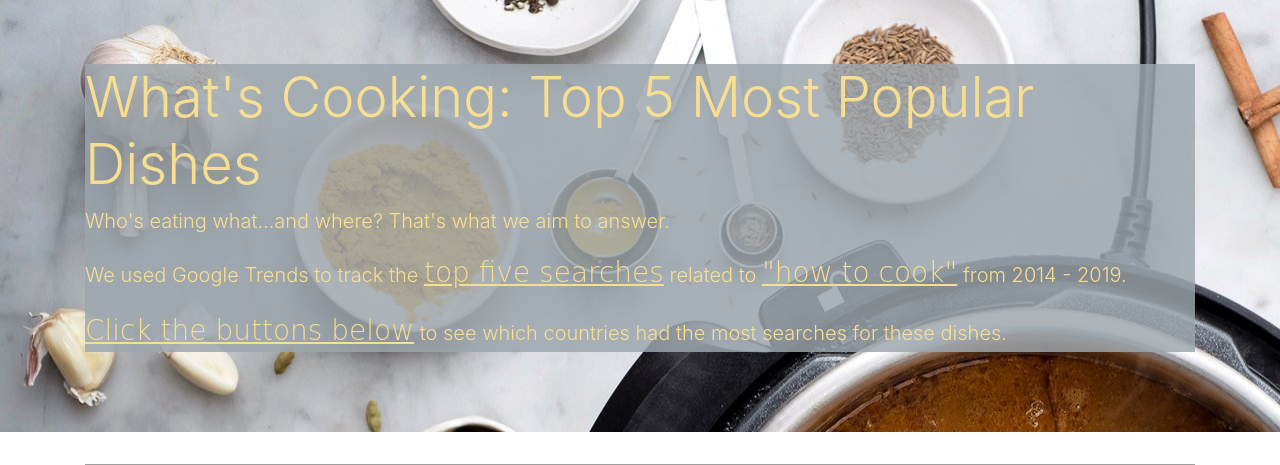
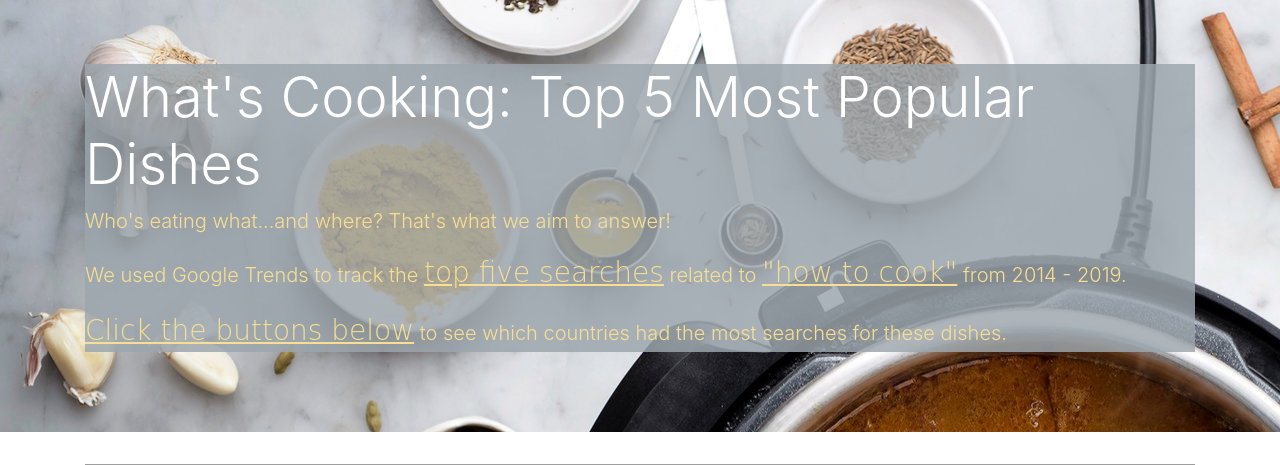
Before and after one commit to cparker10/GTrends_CookHowTo, a Django app: page / in a window 1280 px wide. Shown: the top 465 px of the page. Run offline with Django 3.2, Linux system fonts and the light colour scheme; some libraries are stand-ins or nearby versions; some web fonts are replaced; grey boxes are pictures that could not be loaded.

Commit message:
css edit.

```diff
--- a/apps/djapp1/templates/djapp1/base.html
+++ b/apps/djapp1/templates/djapp1/base.html
@@ -11,7 +11,7 @@
             <div class = "container">
                 <div class="textbox">
                 <h1 class="display-4">What's Cooking: Top 5 Most Popular Dishes</h1>
-                <p class="lead">Who's eating what...and where?  That's what we aim to answer.</p>
+                <p class="lead">Who's eating what...and where?  That's what we aim to answer!</p>
                    <p class="lead">We used Google Trends to track the <span class="highlight">top five searches</span> related to <span class="highlight">"how to cook"</span> from 2014 - 2019.
                    </p>
                    <p class="lead"><span class="highlight">Click the buttons below</span> to see which countries had the most searches for these dishes.</p>
```
Also changed, not shown: apps/djapp1/static/djapp1/css/style.css (+0 -24 lines).
